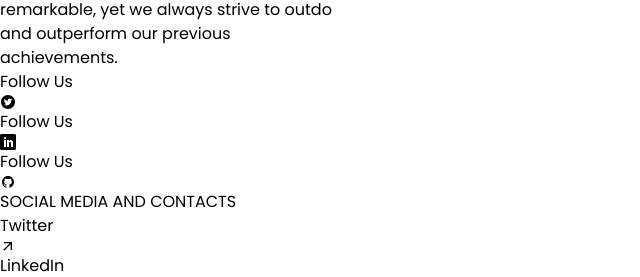
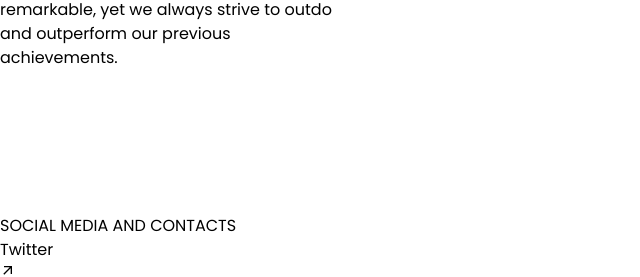
Before and after one commit to vikasipar/cuberto, a React (Vite) app: page / in a window 1280 px wide. Shown: the part 3036-3313 px from the top of the page, without its empty margins (0-640 px from the left). Built offline with nearby package versions, Linux system fonts and the light colour scheme.

Commit message:
Add smooth scroll effect and 'follow-us' movement based on scroll

```diff
--- a/index.html
+++ b/index.html
@@ -3,6 +3,7 @@
   <head>
     <meta charset="UTF-8" />
     <link rel="icon" type="image/svg+xml" href="https://i.pinimg.com/originals/2a/d4/41/2ad4416d7426ae525b7b971245112492.jpg" />
+    <link rel="stylesheet" href="https://cdn.jsdelivr.net/npm/locomotive-scroll@4.1.4/dist/locomotive-scroll.min.css">
     <link rel="preconnect" href="https://fonts.googleapis.com" />
     <link rel="preconnect" href="https://fonts.gstatic.com" crossorigin />
     <link
--- a/package.json
+++ b/package.json
@@ -10,6 +10,8 @@
     "preview": "vite preview"
   },
   "dependencies": {
+    "framer-motion": "^11.3.19",
+    "locomotive-scroll": "^5.0.0-beta.13",
     "react": "^18.3.1",
     "react-dom": "^18.3.1",
     "react-icons": "^5.2.1"
--- a/src/App.jsx
+++ b/src/App.jsx
@@ -1,28 +1,36 @@
-import React from 'react';
-import Navbar from './components/Navbar';
-import Hero from './components/Hero';
-import Reel from './components/Reel';
-import Services from './components/Services';
-import Projects from './components/Projects';
-import Philosophy from './components/Philosophy';
-import FollowUs from './components/FollowUs';
-import SocialMediaLinks from './components/SocialMediaLinks';
-import ContactDetails from './components/ContactDetails';
+import React, { useEffect } from "react";
+import Navbar from "./components/Navbar";
+import Hero from "./components/Hero";
+import Reel from "./components/Reel";
+import Services from "./components/Services";
+import Projects from "./components/Projects";
+import Philosophy from "./components/Philosophy";
+import FollowUs from "./components/FollowUs";
+import SocialMediaLinks from "./components/SocialMediaLinks";
+import ContactDetails from "./components/ContactDetails";
 
 const App = () => {
+
+  useEffect(() => {
+    (async () => {
+      const LocomotiveScroll = (await import('locomotive-scroll')).default;
+      const locomotiveScroll = new LocomotiveScroll();
+    })();
+  }, []);
+
   return (
-    <div className='w-full h-screen'>
-      <Navbar/>
-      <Hero/>
-      <Reel/>
-      <Services/>
-      <Projects/>
-      <Philosophy/>
-      <FollowUs/>
-      <SocialMediaLinks/>
-      <ContactDetails/>
+    <div className="w-full">
+      <Navbar />
+      <Hero />
+      <Reel />
+      <Services />
+      <Projects />
+      <Philosophy />
+      <FollowUs />
+      <SocialMediaLinks />
+      <ContactDetails />
     </div>
-  )
-}
+  );
+};
 
 export default App;
--- a/src/components/FollowUs.jsx
+++ b/src/components/FollowUs.jsx
@@ -1,11 +1,26 @@
-import React from "react";
+import React, { useRef } from "react";
 import { AiFillTwitterCircle } from "react-icons/ai";
 import { LiaGithub } from "react-icons/lia";
 import { ImLinkedin } from "react-icons/im";
+import { motion, useScroll, useTransform } from "framer-motion";
 
 const FollowUs = () => {
+  const containerRef = useRef(null);
+  const { scrollYProgress } = useScroll({
+    target: containerRef,
+    offset: ["start end", "end start"],
+  });
+  const x = useTransform(scrollYProgress, [0, 1], [0, -800]);
+
   return (
-    <div className="flex justify-around items-center text-[4rem] md:text-[8rem] bg-stone-950 text-white overflow-hidden py-9 font-light">
+    <div
+      ref={containerRef}
+      className="bg-stone-950 text-white overflow-hidden py-9 font-light"
+    >
+      <motion.div
+        style={{ x }}
+        className="flex justify-around items-center text-[4rem] md:text-[8rem]"
+      >
         <span className="flex shrink-0 space-x-1 items-center">
           Follow Us{" "}
           <AiFillTwitterCircle className="text-6xl md:text-8xl text-stone-300 mx-9" />
@@ -17,6 +32,10 @@ const FollowUs = () => {
         <span className="flex shrink-0 space-x-1 items-center">
           Follow Us <LiaGithub className="text-8xl text-stone-300 mx-9" />
         </span>
+        <span className="flex shrink-0 space-x-1 items-center">
+          Follow Us
+        </span>
+      </motion.div>
     </div>
   );
 };
--- a/src/components/Projects.jsx
+++ b/src/components/Projects.jsx
@@ -73,12 +73,12 @@ const Projects = () => {
         </div>
       </div>
       <div className="flex flex-col md:flex-row md:gap-x-14">
-        <div className="w-[94%] mx-auto md:mx-0 md:w-[36%]">
+        <div data-scroll data-scroll-speed="0" className="w-[94%] mx-auto md:mx-0 md:w-[36%]">
             {leftColumnProjects.map((project) => (
                 <ProjectCard key={project.title} title={project.title} url={project.url} />
             ))}
         </div>
-        <div className="w-[94%] mx-auto md:mx-0 md:w-[36%] md:mt-52">
+        <div data-scroll data-scroll-speed="0.5" className="w-[94%] mx-auto md:mx-0 md:w-[36%] md:mt-52">
             {rightColumnProjects.map((project) => (
                 <ProjectCard key={project.title} title={project.title} url={project.url} />
             ))}
```
Also changed, not shown: 1 other file (tests, documents, lock files or other folders). Lines whose indentation alone changed are shown as unchanged.
